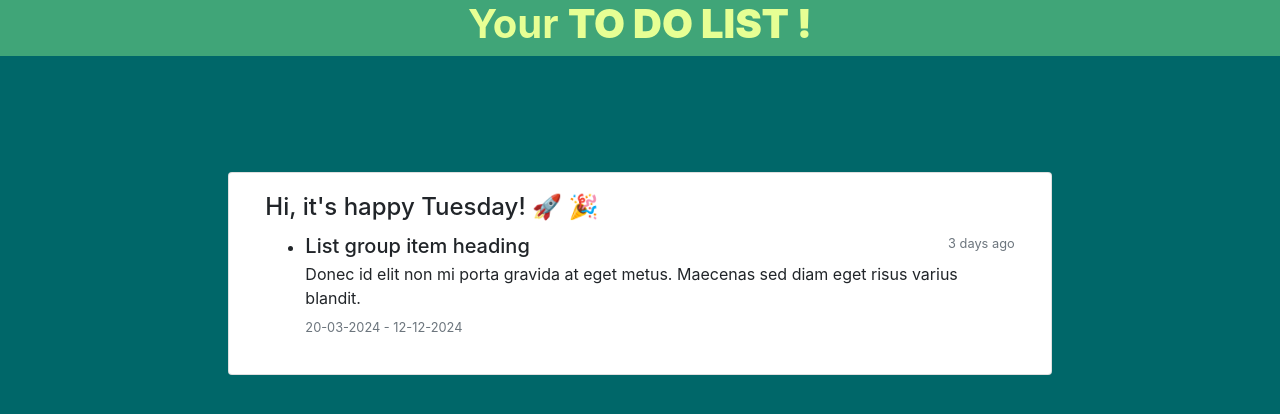
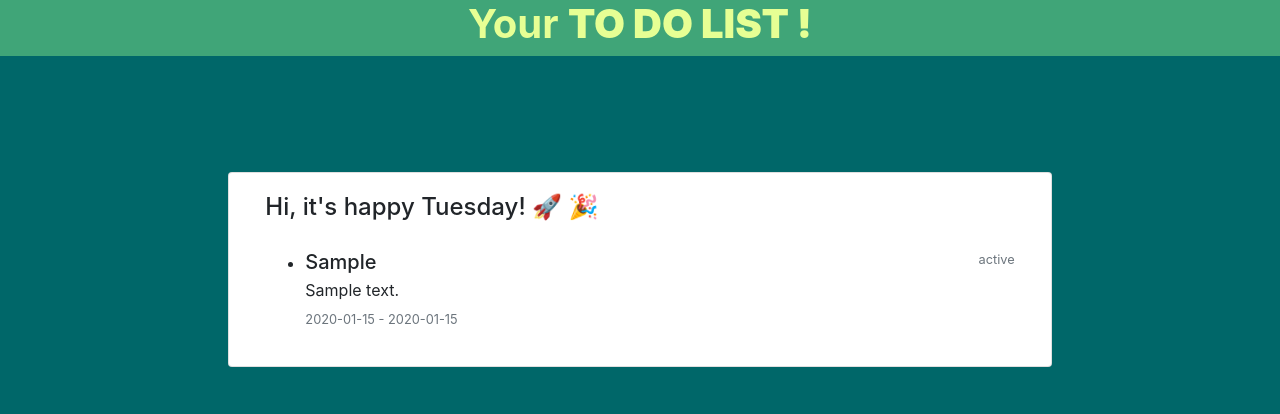
Before and after one commit to RioYBaskara/CI3-ToDoList, a CodeIgniter app: page /todolist/ in a window 1280 px wide. Shown: the top 414 px of the page. Run offline with CodeIgniter, Linux system fonts and the light colour scheme; tables that the repository leaves empty hold one stand-in row (values such as "Sample post"); some libraries are stand-ins or nearby versions.

Commit message:
CRUD Task Read, Berhasil mengambil data dari database

```diff
--- a/application/controllers/Task.php
+++ b/application/controllers/Task.php
@@ -3,12 +3,18 @@ defined('BASEPATH') or exit('No direct script access allowed');
 
 class Task extends CI_Controller
 {
+    public function __construct()
+    {
+        parent::__construct();
+        $this->load->model('Task_Model');
+    }
     public function index()
     {
         $data['title'] = 'Dashboard';
+        $data['datatask'] = $this->Task_Model->GetTaskList();
 
         $this->load->view('template/header', $data);
         $this->load->view('task', $data);
-        $this->load->view('template/footer', $data);
+        $this->load->view('template/footer');
     }
 }
--- /dev/null
+++ b/application/models/Task_Model.php
@@ -0,0 +1,13 @@
+<?php
+defined('BASEPATH') or exit('No direct script access allowed');
+
+class Task_Model extends CI_Model
+{
+    public function GetTaskList()
+    {
+        $this->db->select('task.*, status.status as task_status');
+        $this->db->from('task');
+        $this->db->join('status', 'task.status_id = status.id');
+        return $this->db->get()->result_array();
+    }
+}
--- a/application/views/task.php
+++ b/application/views/task.php
@@ -6,15 +6,16 @@
                                 class="add btn btn-primary font-weight-bold todo-list-add-btn">Add</button> </div>
                         <div class="list-wrapper"> -->
         <ul class="d-flex flex-column-reverse todo-list">
-            <li>
-                <div class="d-flex w-100 justify-content-between">
-                    <h5 class="mb-1">List group item heading</h5>
-                    <small class="text-muted">3 days ago</small>
-                </div>
-                <p class="mb-1">Donec id elit non mi porta gravida at eget metus. Maecenas sed diam eget
-                    risus varius blandit.</p>
-                <small class="text-muted">20-03-2024 - 12-12-2024</small>
-            </li>
+            <?php foreach ($datatask as $dt): ?>
+                <li class="mt-3">
+                    <div class="d-flex w-100 justify-content-between">
+                        <h5 class="mb-1"><?= $dt['task']; ?></h5>
+                        <small class="text-muted"><?= $dt['task_status']; ?></small>
+                    </div>
+                    <p class="mb-1"><?= $dt['description'] ?></p>
+                    <small class="text-muted"><?= $dt['start_date'] ?> - <?= $dt['end_date'] ?></small>
+                </li>
+            <?php endforeach; ?>
         </ul>
     </div>
 </div>
```
